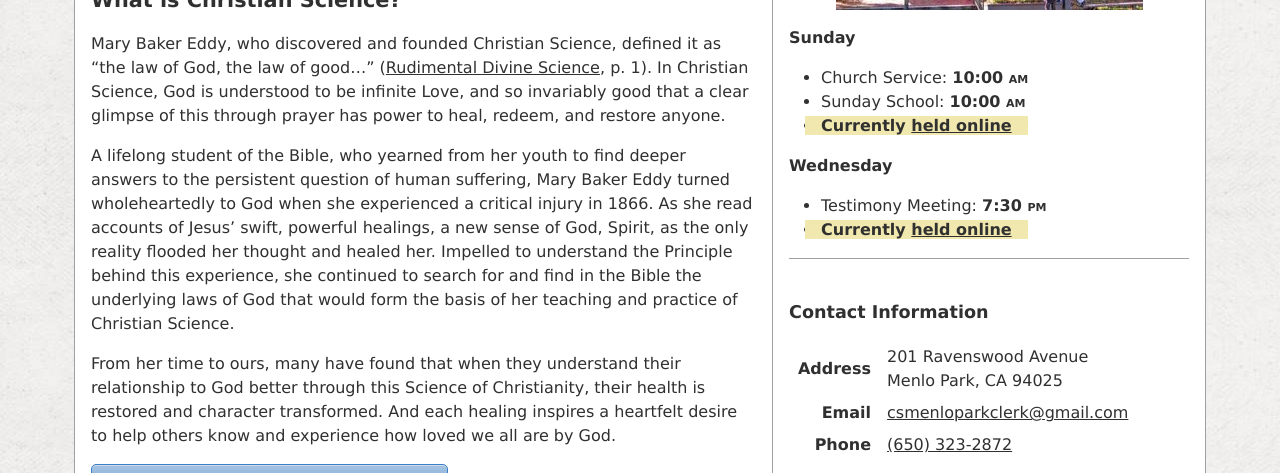
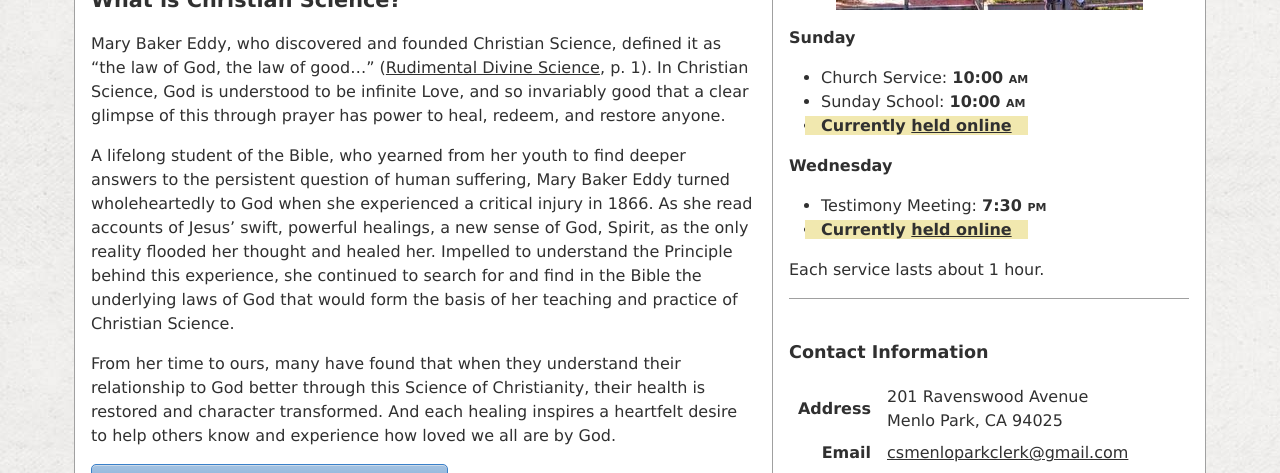
Before and after one commit to kalgynirae/csmenlopark, a Jekyll site: the page built from pages/about.md, in a window 1280 px wide and 900 px high, scrolled down 475 px, cut to the strip 0-473 px from the top of the window. Built offline with Jekyll 4.4.1, drawn with Linux system fonts in a browser that asks for light colours; nearby versions of some CDN libraries; our own code applies the rules of GitHub Pages for plain Markdown files.

Commit message:
Mention the length of the services

```diff
--- a/_includes/visit.md
+++ b/_includes/visit.md
@@ -10,6 +10,8 @@
 ### Wednesday
 * Testimony Meeting: <time datetime="19:30">7:30 pm</time>
 * <strong class="highlight-box">Currently <a href="{% link pages/online-services.md %}">held online</a></strong>
+
+Each service lasts about 1 hour.
 
 <hr>
 
```
